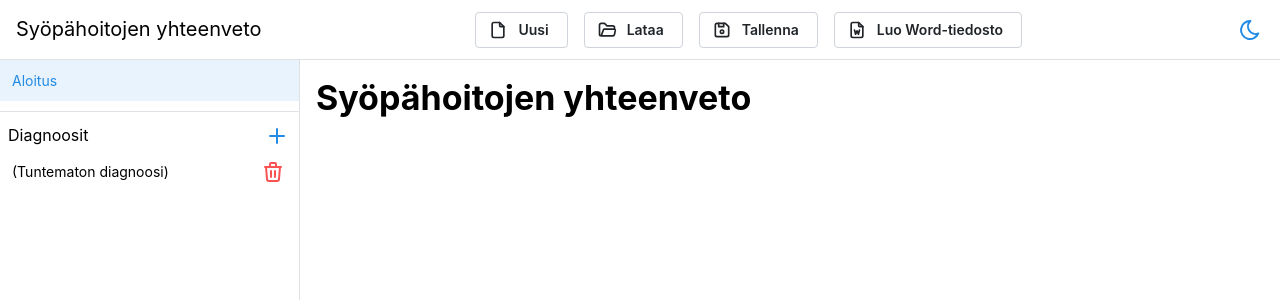
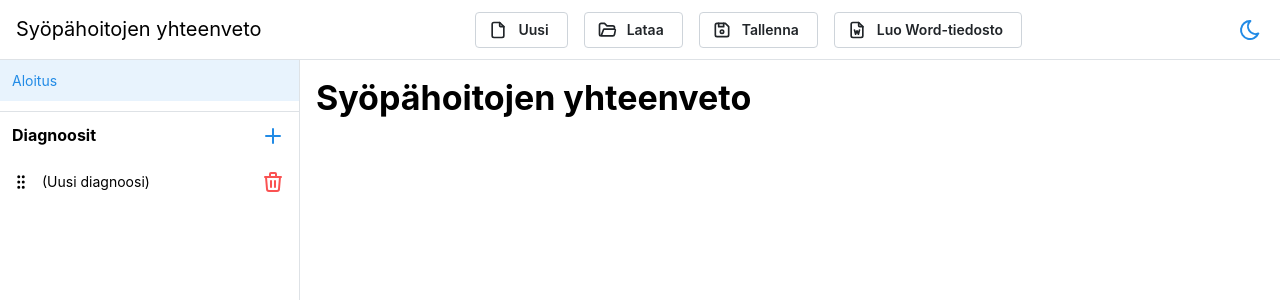
Before and after one commit to kuopiohema/cancer-treatment-summary, a React (Vite) app: page / in a window 1280 px wide. Shown: the top 300 px of the page. Built offline with nearby package versions, Linux system fonts and the light colour scheme.

Commit message:
Navbar lists (cont.)

```diff
--- a/src/App.tsx
+++ b/src/App.tsx
@@ -5,20 +5,19 @@ import {
     AppShell,
     Burger,
     Button,
-    Divider,
     Group,
     NavLink,
     Text,
     useComputedColorScheme,
     useMantineColorScheme
 } from '@mantine/core'
-import {IconDeviceFloppy, IconFile, IconFileWord, IconFolderOpen, IconMoon, IconPlus, IconSun, IconTrash} from '@tabler/icons-react'
-import {useDisclosure} from '@mantine/hooks'
-import {useState} from 'react'
+import { useDisclosure } from '@mantine/hooks'
+import { IconDeviceFloppy, IconFile, IconFileWord, IconFolderOpen, IconMoon, IconSun } from '@tabler/icons-react'
+import { useState } from 'react'
+import DiagnosisNavList from './components/diagnosis/DiagnosisNavList.tsx'
+import DiagnosisItem from './components/DiagnosisItem.tsx'
+import { FormProvider, newDiagnosis, newProtocol, useForm } from './formContext.ts'
 import Start from './pages/Start'
-import {FormProvider, newDiagnosis, newProtocol, useForm} from './formContext.ts'
-import DiagnosisItem from './components/DiagnosisItem.tsx'
-import { DragDropContext } from '@hello-pangea/dnd'
 
 export default function App() {
     const {setColorScheme} = useMantineColorScheme()
@@ -43,7 +42,7 @@ export default function App() {
     const formValues = form.getValues()
 
     const handleSave = () => {
-        console.log(JSON.stringify(form.getValues()))
+        console.log(JSON.stringify(formValues))
     }
 
     const handleLoad = () => {
@@ -100,45 +99,15 @@ export default function App() {
                         active={currentTab === "start"}
                         onClick={() => setCurrentTab("start")}
                     />
-                    <Divider my="xs" />
-                    <Group px={8} justify="space-between">
-                        <Text>Diagnoosit</Text>
-                        <ActionIcon
-                            variant="subtle"
-                            onClick={() => form.insertListItem('diagnoses', newDiagnosis())}
-                        >
-                            <IconPlus />
-                        </ActionIcon>
-                    </Group>
-                    <DragDropContext
-                        onDragEnd={({ destination, source }) =>
-                            destination?.index !== undefined && form.reorderListItem('diagnoses', { from: source.index, to: destination.index })
-                        }
-                    >
-                    {formValues.diagnoses.map((item, index) => (
-                        <NavLink
-                            href="#"
-                            key={item.key}
-                            label={item.icd10 || '(Tuntematon diagnoosi)'}
-                            active={currentTab === `diagnosis-${item.key}`}
-                            onClick={() => setCurrentTab(`diagnosis-${item.key}`)}
-                            rightSection={
-                                <ActionIcon
-                                    variant="subtle"
-                                    color="red"
-                                    onClick={() => form.removeListItem('diagnoses', index)}
-                                >
-                                    <IconTrash />
-                                </ActionIcon>
-                            }
-                        />
-                    ))}
-                    </DragDropContext>
+                    <DiagnosisNavList
+                        selectedItem={currentTab}
+                        onSelectItem={setCurrentTab}
+                    />
                 </AppShell.Navbar>
                 <AppShell.Main>
                     {currentTab === 'start' && <Start />}
                     {formValues.diagnoses.map((item, index) =>
-                        currentTab === `diagnosis-${item.key}` &&
+                        currentTab === `diagnoses-${item.key}` &&
                         <DiagnosisItem key={item.key} index={index} />
                     )}
                 </AppShell.Main>
--- a/src/components/ItemList.tsx
+++ b/src/components/ItemList.tsx
@@ -3,7 +3,7 @@ import { alpha, Button, Paper, Stack, Title } from "@mantine/core";
 import { PropsWithChildren } from "react";
 import { useFormContext } from "../formContext";
 
-interface ItemListProps extends PropsWithChildren {
+export interface ItemListProps extends PropsWithChildren {
     path: string
     itemFactory: () => unknown
     title: string
--- /dev/null
+++ b/src/components/NavList.tsx
@@ -0,0 +1,135 @@
+import { ActionIcon, Center, Divider, Group, NavLink, Stack, Text, Tooltip } from "@mantine/core";
+import { ItemListProps } from "./ItemList";
+import { ArrayItem, useFormContext } from "../formContext";
+import { IconGripVertical, IconPlus, IconTrash } from "@tabler/icons-react";
+import { DragDropContext, Draggable, Droppable } from "@hello-pangea/dnd";
+import { modals } from "@mantine/modals";
+import { MouseEventHandler } from "react";
+
+interface NavListProps extends Omit<ItemListProps, 'addButtonText'> {
+    path: string
+    itemFactory: () => unknown
+    title: string
+    addButtonTooltip: string
+}
+
+interface NavListItemBaseProps {
+    index: number
+    listPath: string
+    itemPath: string
+    selectedItem: string
+    onSelectItem: (item: string) => void
+    label: string
+    removeButtonTooltip: string
+}
+
+export interface NavListItemProps<T extends ArrayItem> extends Omit<NavListItemBaseProps, 'listPath' | 'itemPath' | 'label' | 'removeButtonTooltip'> {
+    item: T
+}
+
+function Item({ index, listPath, itemPath, selectedItem, onSelectItem, label, removeButtonTooltip }: NavListItemBaseProps) {
+    const form = useFormContext()
+    const fullPath = `${listPath}-${itemPath}`
+
+    const confirmModal = () => modals.openConfirmModal({
+        title: 'Poista kohde',
+        children: (
+            <Text size="sm">
+                Poistetaanko kohde? Palauttaminen ei ole mahdollista!
+            </Text>
+        ),
+        labels: { confirm: 'Poista', cancel: 'Peruuta' },
+        onConfirm: () => form.removeListItem(listPath, index)
+    })
+
+    const handleClick: MouseEventHandler = (e) => {
+        confirmModal()
+        e.stopPropagation()
+    }
+
+    return (
+        <Draggable
+            index={index}
+            draggableId={itemPath}
+        >
+            {(provided) => (
+                <NavLink
+                    href="#"
+                    label={label}
+                    active={selectedItem === fullPath}
+                    onClick={() => onSelectItem(fullPath)}
+                    rightSection={
+                        <Tooltip
+                            label={removeButtonTooltip}
+                        >
+                            <ActionIcon
+                                variant="subtle"
+                                color="red"
+                                onClick={handleClick}
+                            >
+                                <IconTrash />
+                            </ActionIcon>
+                        </Tooltip>
+                    }
+                    leftSection={
+                        <Center {...provided.dragHandleProps}>
+                            <IconGripVertical size={18} />
+                        </Center>
+                    }
+                    ref={provided.innerRef}
+                    {...provided.draggableProps}
+                />
+            )}
+        </Draggable>
+    )
+}
+
+function NavList({ path, itemFactory, title, addButtonTooltip, children }: NavListProps) {
+    const form = useFormContext()
+
+    return (
+        <>
+            <Divider my="xs" />
+            <Group
+                px="sm"
+                pb="xs"
+                justify="space-between"
+            >
+                <Text fw="bold">{title}</Text>
+                <Tooltip label={addButtonTooltip}>
+                    <ActionIcon
+                        variant="subtle"
+                        onClick={() => form.insertListItem(path, itemFactory())}
+                    >
+                        <IconPlus />
+                    </ActionIcon>
+                </Tooltip>
+            </Group>
+            <DragDropContext
+                onDragEnd={({ destination, source }) =>
+                    destination?.index !== undefined &&
+                    form.reorderListItem(path, { from: source.index, to: destination.index })
+                }
+            >
+                <Droppable
+                    droppableId={path}
+                    direction="vertical"
+                >
+                    {(provided) => (
+                        <Stack
+                            {...provided.droppableProps}
+                            ref={provided.innerRef}
+                            gap={0}
+                        >
+                            {children}
+                            {provided.placeholder}
+                        </Stack>
+                    )}
+                </Droppable>
+            </DragDropContext>
+        </>
+    )
+}
+
+NavList.Item = Item
+export default NavList
--- /dev/null
+++ b/src/components/diagnosis/DiagnosisNavList.tsx
@@ -0,0 +1,69 @@
+import { useMemo, useState } from "react"
+import { Diagnosis, newDiagnosis, useFormContext } from "../../formContext"
+import NavList, { NavListItemProps } from "../NavList"
+
+interface DiagnosisNavListProps {
+    selectedItem: string
+    onSelectItem: (item: string) => void
+}
+
+function DiagnosisNavListItem({ item, index, ...props }: NavListItemProps<Diagnosis>) {
+    const form = useFormContext()
+    const formValues = form.getValues().diagnoses[index]
+
+    const emptyLabel = '(Uusi diagnoosi)'
+    const [icd10, setICD10] = useState(formValues.icd10)
+    const [date, setDate] = useState(formValues.date)
+
+    form.watch(`diagnoses.${index}.icd10`, ({value}) => {
+        if (typeof(value) === 'string')
+            setICD10(value)
+    })
+
+    form.watch(`diagnoses.${index}.date`, ({value}) => {
+        if (typeof(value) === 'string')
+            setDate(value)
+    })
+
+    const label = useMemo(() => {
+        let result = icd10 || emptyLabel
+        if (date)
+            result = `${result} (${date})`
+        return result
+    }, [icd10, date])
+
+    return (
+        <NavList.Item
+            key={item.key}
+            index={index}
+            listPath="diagnoses"
+            itemPath={item.key}
+            label={label}
+            removeButtonTooltip="Poista diagnoosi"
+            {...props}
+        />
+    )
+}
+
+export default function DiagnosisNavList(props: DiagnosisNavListProps) {
+    const form = useFormContext()
+    const diagnoses = form.getValues().diagnoses
+
+    return (
+        <NavList
+            path="diagnoses"
+            itemFactory={newDiagnosis}
+            title="Diagnoosit"
+            addButtonTooltip="Lisää diagnoosi"
+        >
+            {diagnoses.map((item, index) => (
+                <DiagnosisNavListItem
+                    key={item.key}
+                    item={item}
+                    index={index}
+                    {...props}
+                />
+            ))}
+        </NavList>
+    )
+}
--- a/src/formContext.ts
+++ b/src/formContext.ts
@@ -1,7 +1,7 @@
 import {createFormContext} from '@mantine/form'
 import {randomId} from '@mantine/hooks'
 
-interface ArrayItem {
+export interface ArrayItem {
     key: string
 }
 
```
